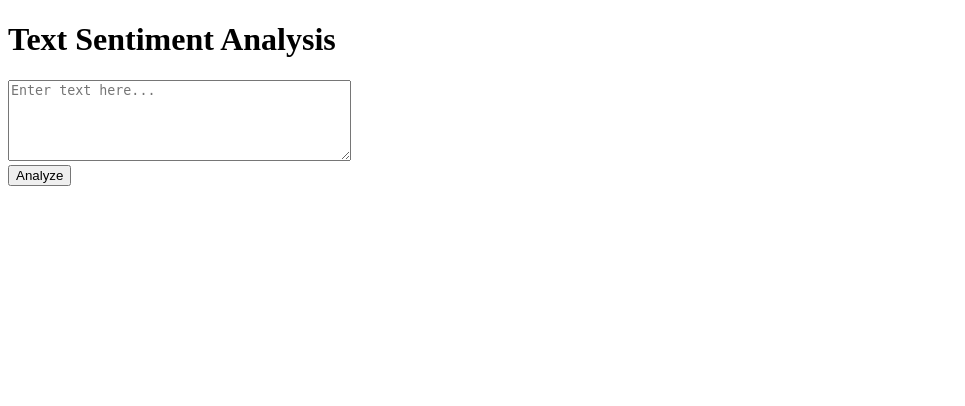
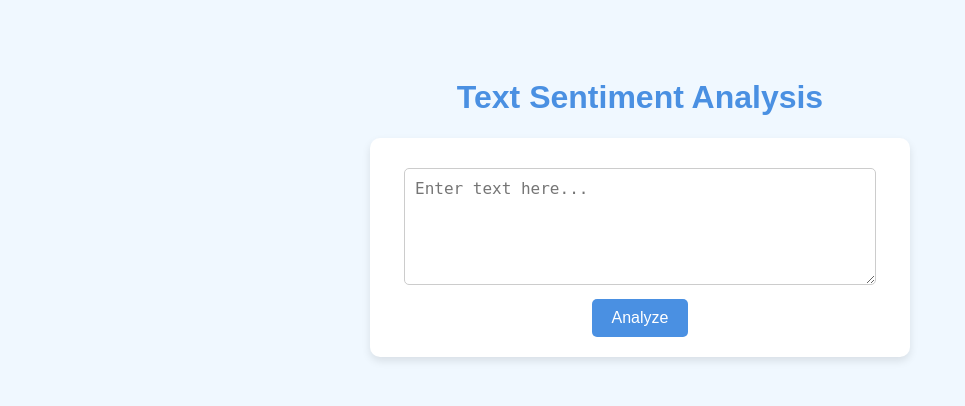
Before and after one commit to QGBSA/BC3415_Homework3, a Flask app: page /sentiment in a window 1280 px wide. Shown: the top 406 px of the page, without its empty margins (0-965 px from the left). Run offline with Flask 3, Linux system fonts and the light colour scheme.

Commit message:
Update sentiment.html

```diff
--- a/templates/sentiment.html
+++ b/templates/sentiment.html
@@ -1,10 +1,53 @@
-<!-- sentiment.html -->
 <!DOCTYPE html>
 <html lang="en">
 <head>
     <meta charset="UTF-8">
     <meta name="viewport" content="width=device-width, initial-scale=1.0">
     <title>Text Sentiment Analysis</title>
+    <style>
+        body {
+            font-family: Arial, sans-serif;
+            background-color: #f0f8ff;
+            color: #333;
+            text-align: center;
+            padding: 50px;
+        }
+        h1 {
+            color: #4a90e2;
+        }
+        form {
+            background-color: #fff;
+            border-radius: 10px;
+            padding: 20px;
+            max-width: 500px;
+            margin: 0 auto;
+            box-shadow: 0 4px 8px rgba(0, 0, 0, 0.1);
+        }
+        textarea {
+            width: 90%;
+            padding: 10px;
+            margin-top: 10px;
+            border: 1px solid #ccc;
+            border-radius: 5px;
+            font-size: 16px;
+        }
+        input[type="submit"] {
+            background-color: #4a90e2;
+            color: #fff;
+            border: none;
+            border-radius: 5px;
+            padding: 10px 20px;
+            font-size: 16px;
+            cursor: pointer;
+            margin-top: 10px;
+        }
+        input[type="submit"]:hover {
+            background-color: #357ab8;
+        }
+        h2 {
+            color: #4a90e2;
+        }
+    </style>
 </head>
 <body>
     <h1>Text Sentiment Analysis</h1>
```
